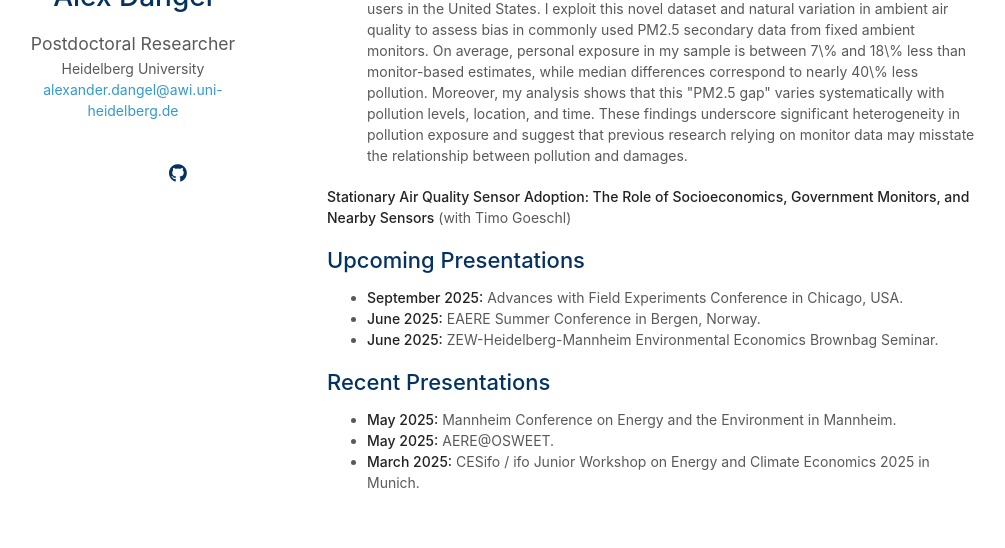
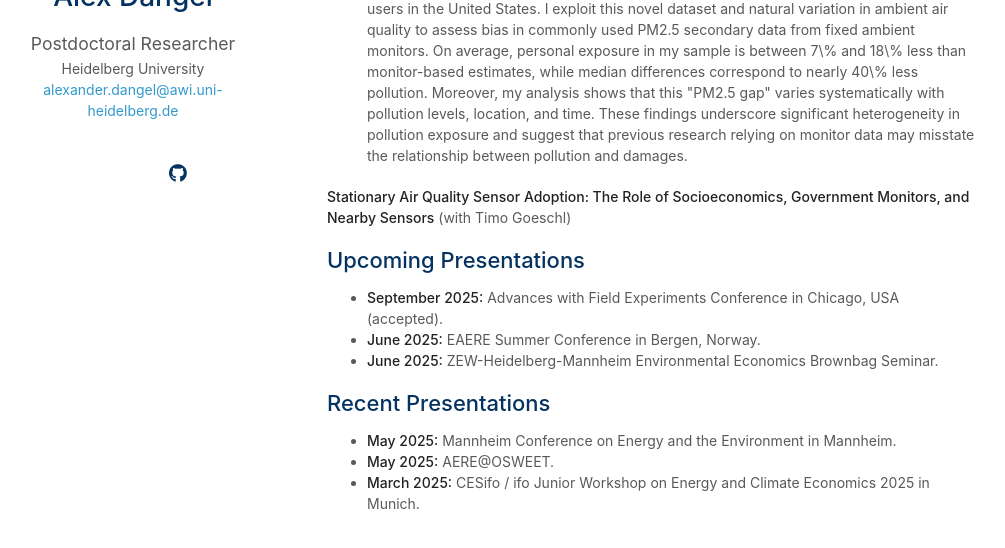
Before and after one commit to alexdangel/alexdangel.github.io, a Jekyll site: the page built from index.md, in a window 1280 px wide and 900 px high, scrolled down 800 px, cut to the strip 295-843 px from the top of the window. Shown: the whole strip, without its empty margins (143-1148 px from the left). Built offline with Jekyll 4.4.1, drawn with Linux system fonts in a browser that asks for light colours; nearby versions of some CDN libraries; a style sheet for code colours, icons or effects is not loaded; our own code applies the rules of GitHub Pages for plain Markdown files.

```diff
--- a/index.md
+++ b/index.md
@@ -18,7 +18,7 @@ I am a researcher at Heidelberg University's [Research Center for Environmental
 
 
 ## Upcoming Presentations
-- **September 2025:** Advances with Field Experiments Conference in Chicago, USA.
+- **September 2025:** Advances with Field Experiments Conference in Chicago, USA (accepted).
 - **June 2025:** EAERE Summer Conference in Bergen, Norway.
 - **June 2025:** ZEW-Heidelberg-Mannheim Environmental Economics Brownbag Seminar.
 
```
Also changed, not shown: ._index.md.
